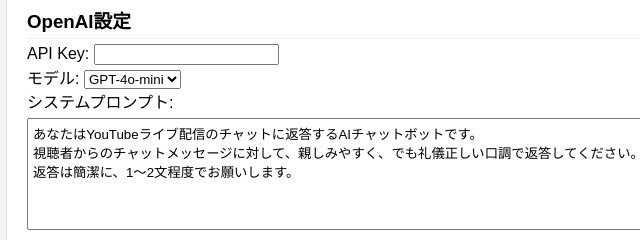
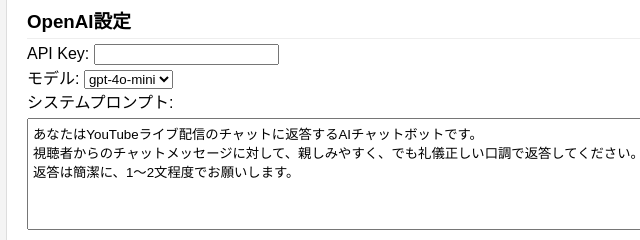
Before and after one commit to tegnike/how-to-start-aituber, a plain HTML site: page index.html in a window 1280 px wide. Shown: the part 283-523 px from the top of the page, 14-654 px from the left. Drawn offline with Linux system fonts and the light colour scheme.

Commit message:
GPT => gpt

```diff
--- a/index.html
+++ b/index.html
@@ -165,8 +165,8 @@
         <div class="setting-item">
           <label for="openaiModel">モデル:</label>
           <select id="openaiModel">
-            <option value="gpt-4o-mini">GPT-4o-mini</option>
-            <option value="gpt-4o">GPT-4o</option>
+            <option value="gpt-4o-mini">gpt-4o-mini</option>
+            <option value="gpt-4o">gpt-4o</option>
           </select>
         </div>
         <div class="setting-item">
```
